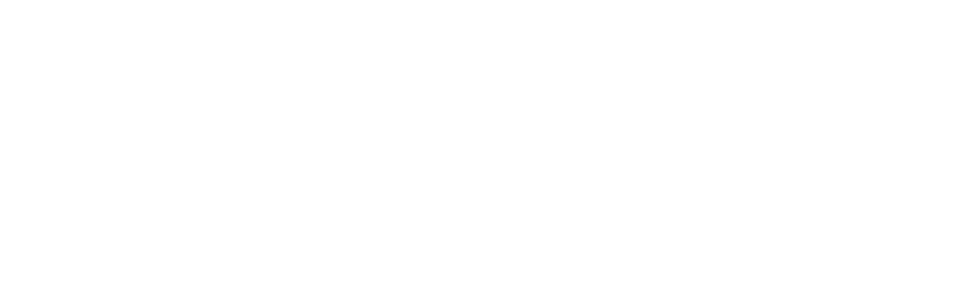
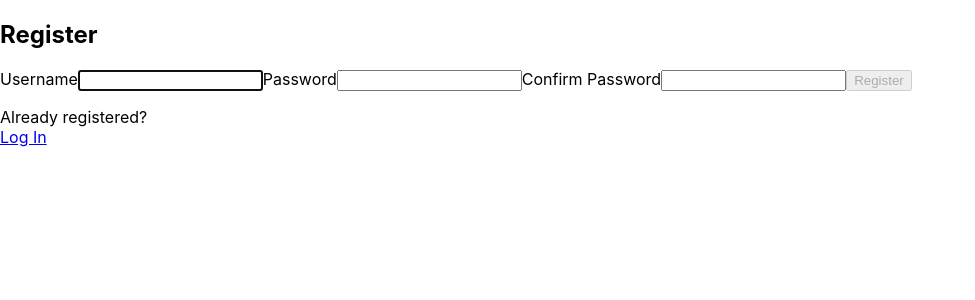
Before and after one commit to davidhorobin/budget-balance, a React (Create React App) app in the folder frontend/: page /register in a window 1280 px wide. Shown: the top 300 px of the page, without its empty margins (0-975 px from the left). Built offline with nearby package versions, Linux system fonts and the light colour scheme.

Commit message:
add: unconnected register component

```diff
--- a/frontend/src/components/App.js
+++ b/frontend/src/components/App.js
@@ -4,6 +4,7 @@
 import Transactions from "./Transactions";
 import RequireAuth from "./RequireAuth";
 import Home from "./Home";
+import Register from "./Register";
 
 function App() {
     return (
@@ -12,6 +13,7 @@
                 {/* Public routes */}
                 <Route path="login" element={<Login/>}/>
                 <Route path="home" element={<Home/>}/>
+                <Route path="register" element={<Register/>}/>
 
                 {/* Protected routes */}
                 <Route element={<RequireAuth/>}>
--- /dev/null
+++ b/frontend/src/components/Register.js
@@ -0,0 +1,128 @@
+import {userRef, useState, useEffect, useRef} from 'react'
+import {Link} from "react-router-dom";
+
+const USER_REGEX = /^[A-Za-z0-9]{2,24}$/
+const PASS_REGEX = /^(?=.*[a-z])(?=.*[A-Z])(?=.*\d)(?=.*[!@#$%^&*]).{8,24}$/
+
+const Register = () => {
+    const userRef = useRef();
+    const errRef = useRef();
+
+    const [user, setUser] = useState('');
+    const [validName, setValidName] = useState(false);
+    const [userFocus, setUserFocus] = useState(false);
+
+    const [pwd, setPwd] = useState('');
+    const [validPwd, setValidPwd] = useState(false);
+    const [pwdFocus, setPwdFocus] = useState(false);
+
+    const [matchPwd, setMatchPwd] = useState('');
+    const [validMatchPwd, setValidMatchPwd] = useState(false);
+    const [matchFocus, setMatchFocus] = useState(false);
+
+    const [errMsg, setErrMsg] = useState('');
+    const [success, setSuccess] = useState(false);
+
+    useEffect(() => {
+        userRef.current.focus();
+    }, [])
+
+    useEffect(() => {
+        const result = USER_REGEX.test(user);
+        setValidName(result);
+    }, [user])
+
+    useEffect(() => {
+        const result = PASS_REGEX.test(pwd);
+        setValidPwd(result);
+        const match = pwd === matchPwd;
+        setValidMatchPwd(match);
+    }, [pwd, matchPwd])
+
+    useEffect(() => {
+        setErrMsg('');
+    }, [user, pwd, matchPwd])
+
+    const handleSubmit = async (e) => {
+        e.preventDefault();
+        const v1 = USER_REGEX.test(user);
+        const v2 = PASS_REGEX.test(pwd);
+        if (!v1 || !v2) {
+            setErrMsg('Invalid details');
+            return;
+        }
+        setSuccess(true);
+    }
+
+    return (
+        <>
+            {success ? (
+                <section>
+                    <h1>Success!</h1>
+                    <p>
+                        <Link to="/login">Sign In</Link>
+                    </p>
+                </section>
+            ) : (
+                <section>
+                    <p ref={errRef} className={errMsg ? "errmsg" : "offscreen"} aria-live="assertive">{errMsg}</p>
+                    <h1>Register</h1>
+                    <form onSubmit={handleSubmit}>
+                        <label htmlFor="username">Username</label>
+                        <input
+                            type="text"
+                            id="username"
+                            ref={userRef}
+                            autoComplete="off"
+                            onChange={(e) => setUser(e.target.value)}
+                            required
+                            aria-invalid={validName ? "false" : "true"}
+                            aria-describedby="uidnote"
+                            onFocus={() => setUserFocus(true)}
+                            onBlur={() => setUserFocus(false)}
+                        />
+                        <p id="uidnote" className={userFocus && user && !validName ? "instructions" : "offscreen"}>
+                            Must be between 2 and 24 characters <br/>
+                            Must only contain letters or numbers
+                        </p>
+                        <label htmlFor="password">Password</label>
+                        <input
+                            type="password"
+                            id="password"
+                            onChange={(e) => setPwd(e.target.value)}
+                            required
+                            aria-invalid={validPwd ? "false" : "true"}
+                            aria-describedby="pwdnote"
+                            onFocus={() => setPwdFocus(true)}
+                            onBlur={() => setPwdFocus(false)}
+                        />
+                        <p id="pwdnote" className={pwdFocus && !validPwd ? "instructions" : "offscreen"}>
+                            Must be between 8 and 24 characters <br/>
+                            Must contain at least one uppercase letter, lowercase letter, number, and special character.
+                        </p>
+                        <label htmlFor="confirm_pwd">Confirm Password</label>
+                        <input
+                            type="password"
+                            id="confirm_pwd"
+                            onChange={(e) => setMatchPwd(e.target.value)}
+                            required
+                            aria-invalid={validMatchPwd ? "false" : "true"}
+                            aria-describedby="confpwdnote"
+                            onFocus={() => setMatchFocus(true)}
+                            onBlur={() => setMatchFocus(false)}
+                        />
+                        <p id="confpwdnote" className={matchFocus && !validMatchPwd ? "instructions" : "offscreen"}>
+                            Must match password
+                        </p>
+                        <button disabled={!validName || !validPwd || !validMatchPwd}>Register</button>
+                    </form>
+                    <p>Already registered?<br/>
+                        <Link to="/login">Log In</Link>
+                    </p>
+                </section>
+            )}
+        </>
+    )
+}
+
+export default Register;
--- a/frontend/src/index.css
+++ b/frontend/src/index.css
@@ -1,13 +1,17 @@
 body {
-  margin: 0;
-  font-family: -apple-system, BlinkMacSystemFont, 'Segoe UI', 'Roboto', 'Oxygen',
+    margin: 0;
+    font-family: -apple-system, BlinkMacSystemFont, 'Segoe UI', 'Roboto', 'Oxygen',
     'Ubuntu', 'Cantarell', 'Fira Sans', 'Droid Sans', 'Helvetica Neue',
     sans-serif;
-  -webkit-font-smoothing: antialiased;
-  -moz-osx-font-smoothing: grayscale;
+    -webkit-font-smoothing: antialiased;
+    -moz-osx-font-smoothing: grayscale;
 }
 
 code {
-  font-family: source-code-pro, Menlo, Monaco, Consolas, 'Courier New',
+    font-family: source-code-pro, Menlo, Monaco, Consolas, 'Courier New',
     monospace;
 }
+
+.offscreen {
+    display: none;
+}
```
